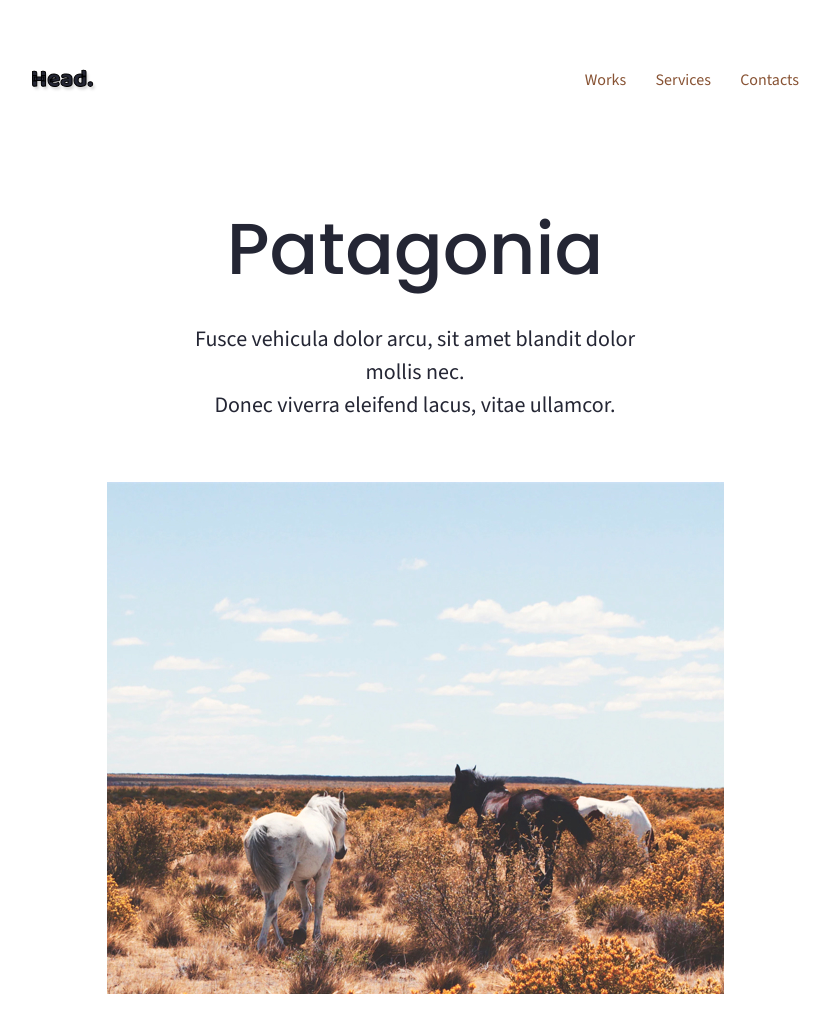
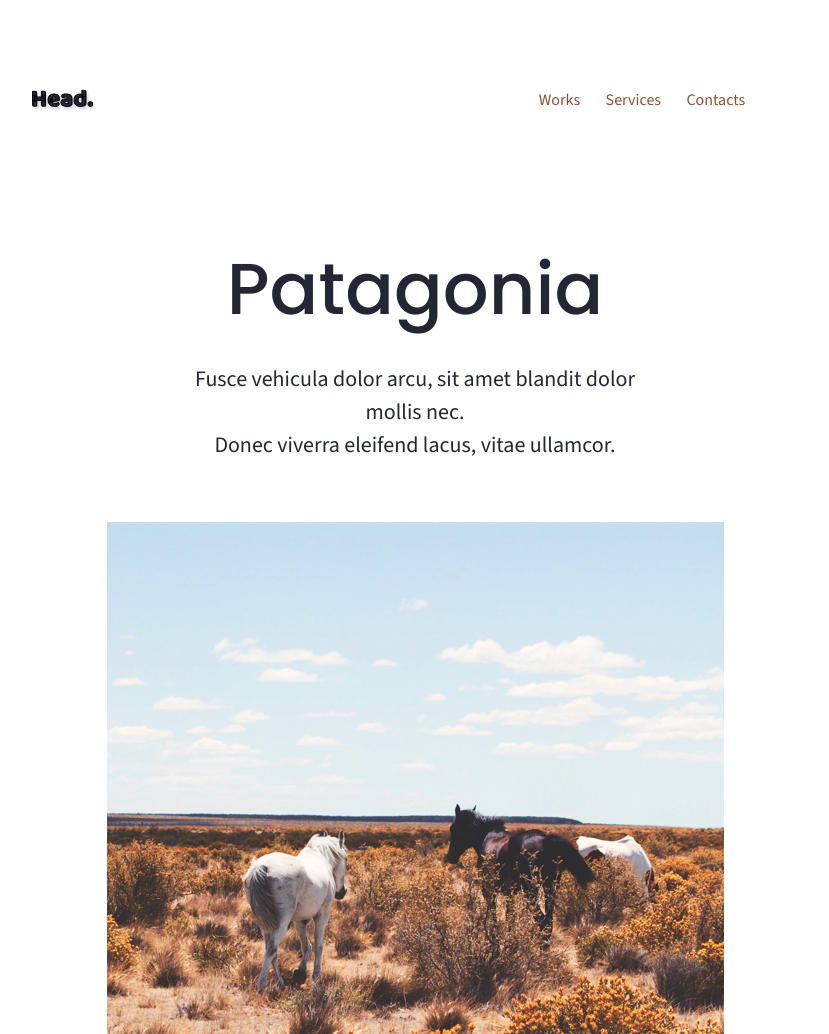
Before and after one commit to ezgsnyrt/Responsive-web-design, a website: page index.html in a window 1280 px wide. Shown: the whole page, without its empty margins (225-1054 px from the left). Before the commit the page ends 994 px from the top, so only its background shows below. Drawn offline with nearby package versions, Linux system fonts and the light colour scheme; a web font is replaced by a local one.

Commit message:
latest updates

```diff
--- a/package.json
+++ b/package.json
@@ -1,5 +1,6 @@
 {
   "dependencies": {
+    "gh-pages": "^6.1.1",
     "normalize-scss": "^8.0.0"
   }
 }
--- a/sass/_fonts.scss
+++ b/sass/_fonts.scss
@@ -13,8 +13,6 @@
 $logo_font-size: 24px;
 $logo_line-height: 36px;
 $logo_colors: #242634;
-
-
 
 
 // font information for header links (desktop)
--- a/sass/header/_header.scss
+++ b/sass/header/_header.scss
@@ -1,6 +1,6 @@
 .header{
     width: 100%;
-    height: 20%;
+    height: 25%;
     display: flex;
     justify-content: space-between;
 }
@@ -18,12 +18,12 @@
 }
 
 .nav-link{
-    width: 30%;
+    width: 35%;
     display: flex;
     justify-content: space-between;
 
     &-items{
-        width: 100%;
+        width: 80%;
     }
 
         & a:link {
@@ -90,7 +90,7 @@
     }
 
     @media only screen and (min-width:768px) and (max-width:1439px){
-        padding-left: 7%;
+        padding-left: 4%;
     }
 }
 
--- a/sass/main.scss
+++ b/sass/main.scss
@@ -30,7 +30,7 @@
 
 // content other than header starts here
 .container__content{
-    height: 80%;
+    height: 75%;
     display: flex;
     flex-direction: column;
     align-items: center;
```
Also changed, not shown: styles/main.css, 2 other files.
